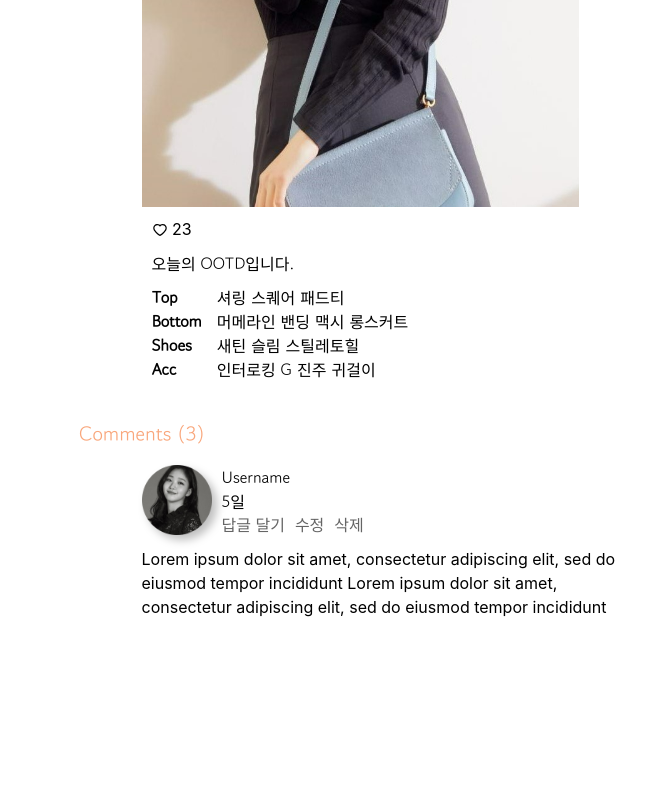
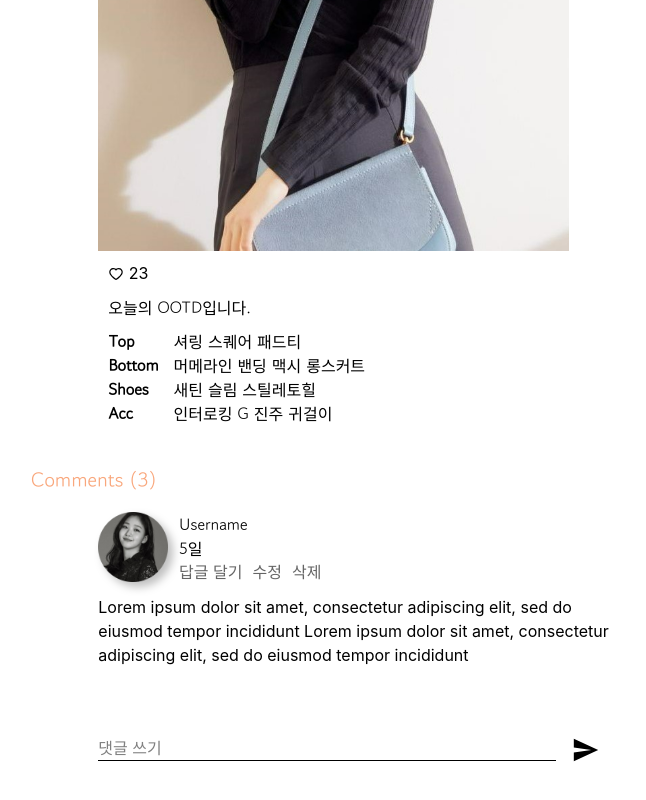
Before and after one commit to KimSeongKyu/mabcci, a React (Create React App) app in the folder frontend/mabcci/: page /OOTDDetail/1/1 in a window 1280 px wide. Shown: the part 486-1286 px from the top of the page, without its empty margins (305-951 px from the left). Before the commit the page ends 1105 px from the top, so only its background shows below. Built offline with nearby package versions, Linux system fonts and the light colour scheme; a web font is replaced by a local one.

Commit message:
[S05P13C107-37] [FE-seongaeee] fix: OOTD 상세 조회 댓글 보내기 디자인 추가

```diff
--- a/frontend/mabcci/src/API/AuthAPI/LoginApi.js
+++ b/frontend/mabcci/src/API/AuthAPI/LoginApi.js
@@ -17,7 +17,7 @@ const LoginApi = async userAuthInfo => {
 
     localStorage.setItem('accessToken', accessToken);
     localStorage.setItem('refreshToken', refreshToken);
-    localStorage.setItem('userInfo', userInfo);
+    localStorage.setItem('userInfo', JSON.stringify(userInfo));
 
     return {
       status: response.status,
--- a/frontend/mabcci/src/Components/Pages/ServicePage/OOTD/OOTDDetail/OOTDBottom.js
+++ b/frontend/mabcci/src/Components/Pages/ServicePage/OOTD/OOTDDetail/OOTDBottom.js
@@ -1,4 +1,5 @@
 import React from 'react';
+import { IoMdSend } from 'react-icons/io';
 import userphoto from './Images/userphoto.png';
 
 const OOTDBottom = () => {
@@ -28,6 +29,14 @@ const OOTDBottom = () => {
           </div>
         </div>
       </div>
+      <div className="detail-comment-write">
+        <input
+          className="detail-comment-input"
+          type="text"
+          placeholder="댓글 쓰기"
+        />
+        <IoMdSend className="detail-comment-send" size="30" />
+      </div>
     </footer>
   );
 };
--- a/frontend/mabcci/src/Components/Pages/ServicePage/OOTD/OOTDDetail/OOTDDetail.css
+++ b/frontend/mabcci/src/Components/Pages/ServicePage/OOTD/OOTDDetail/OOTDDetail.css
@@ -1,5 +1,5 @@
 .detail-container {
-  padding-left: 10%;
+  padding-left: 80px;
 }
 
 .detail-header {
@@ -118,6 +118,23 @@
   opacity: 1;
 }
 
+.detail-comment-write {
+  position: relative;
+  margin-left: 10%;
+  margin-right: 10%;
+  margin-top: 10%;
+  margin-bottom: 10%;
+}
+
+.detail-comment-input {
+  width: 85%;
+  margin-right: 15px;
+}
+
+.detail-comment-send {
+  cursor: pointer;
+}
+
 @media screen and (min-width: 576px) {
   .detail-title {
     display: none;
```
